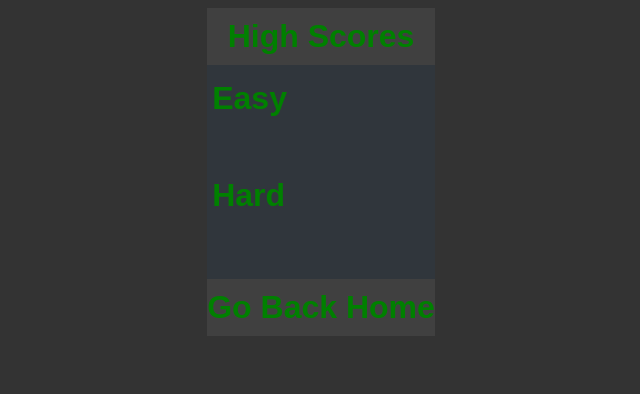
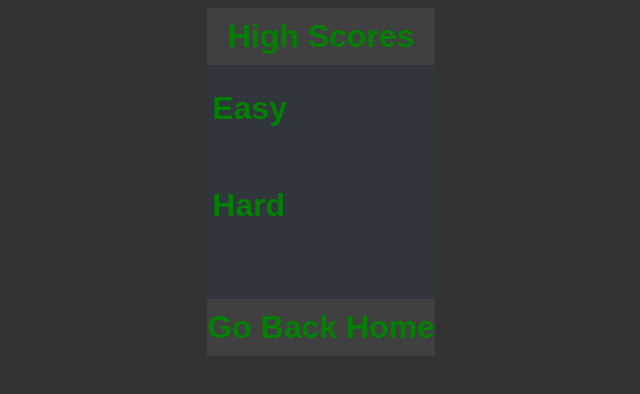
Before and after one commit to advaiswamy/Delta_WebDev_Task_1, a plain HTML site: page highScores.html in a window 1280 px wide. Shown: the whole page, without its empty margins (315-955 px from the left). Drawn offline with Linux system fonts and the light colour scheme.

Commit message:
Rework pc padding

```diff
--- a/hs-style.css
+++ b/hs-style.css
@@ -26,7 +26,7 @@ body{
 
 .body-hs{
   background-color: #30363C;
-  padding: 5px;
+  padding: 15px 40px 15px 5px;
 }
 
 .modes{
```
